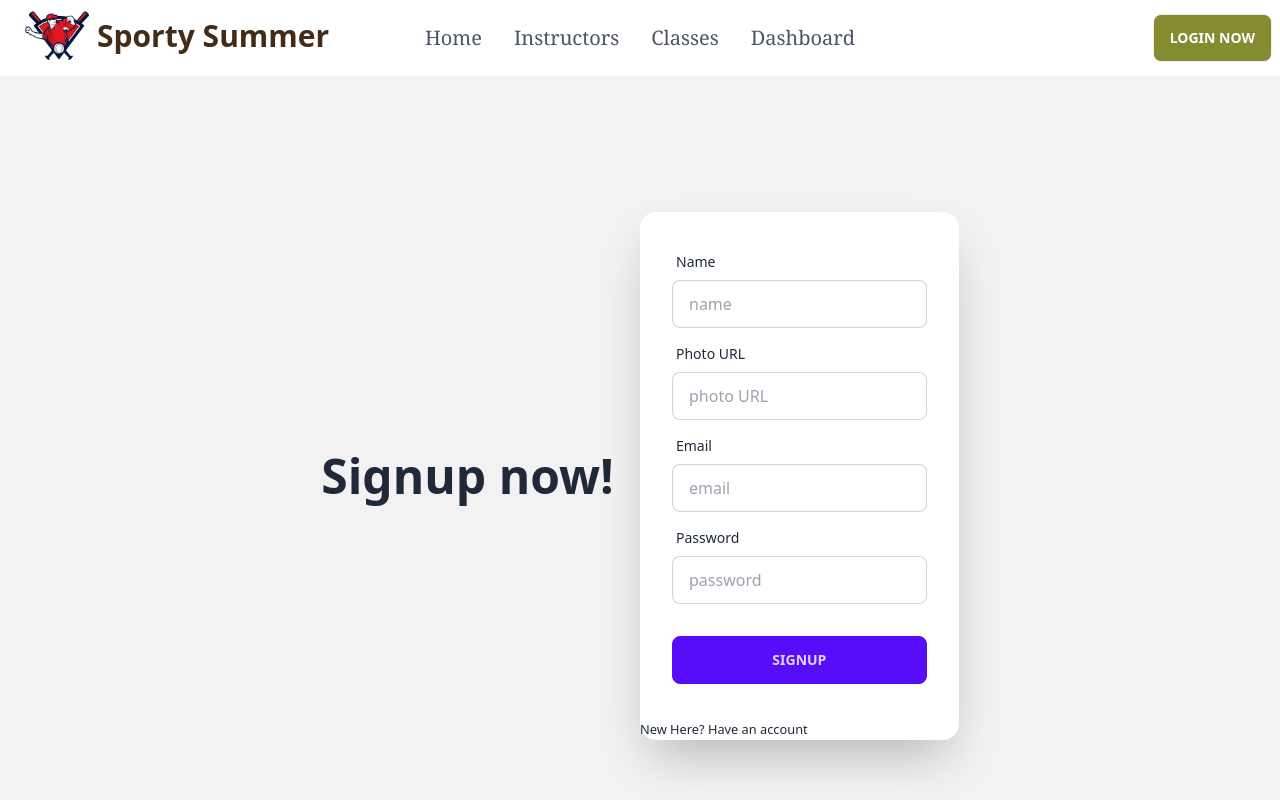
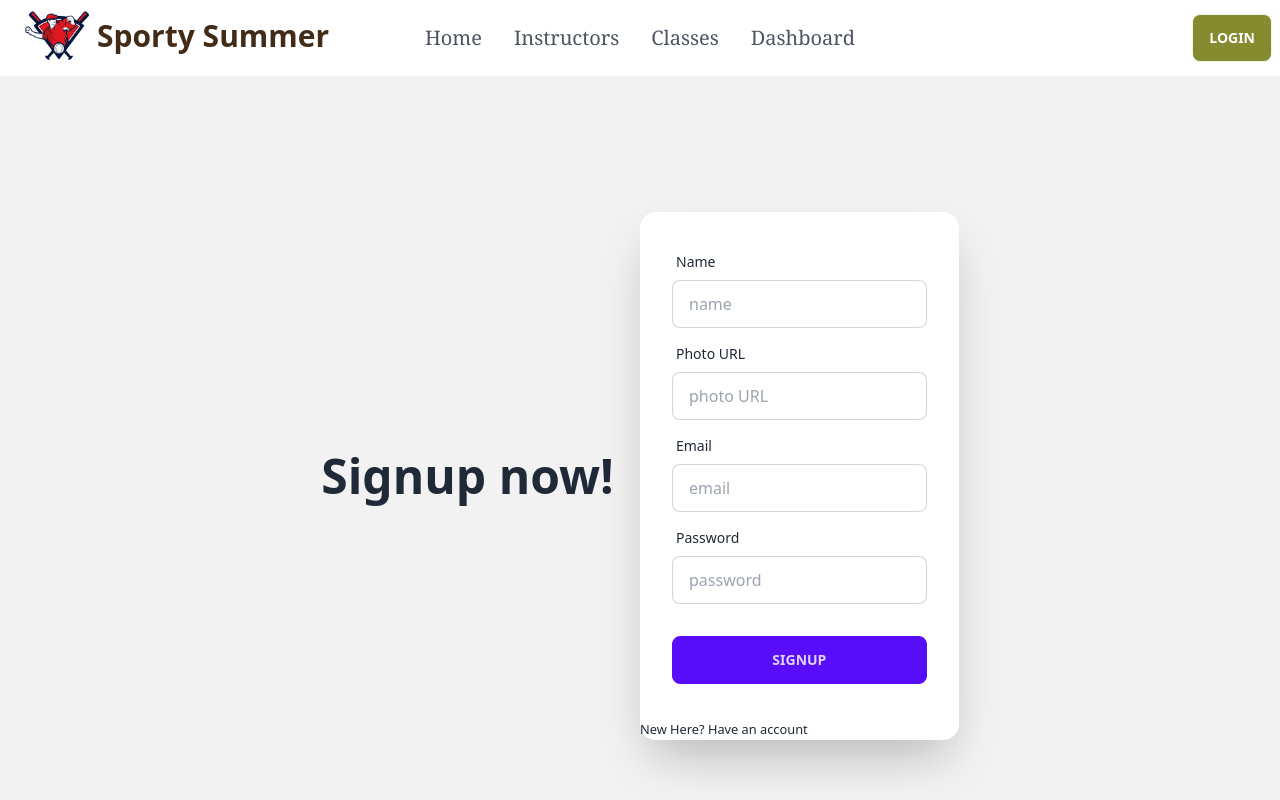
Before and after one commit to Farhad-Tanveer/summer-camp-client, a React (Vite) app: page /register in a window 1280 px wide. Shown: the top 800 px of the page. Built offline with nearby package versions, Linux system fonts and the light colour scheme; no server answers.

Commit message:
added updateUser and show in the navbar

```diff
--- a/src/pages/Login/Register.jsx
+++ b/src/pages/Login/Register.jsx
@@ -2,8 +2,8 @@ import React, { useContext } from "react";
 import { Helmet } from "react-helmet-async";
 import { useForm } from "react-hook-form";
 import { Link, useNavigate } from "react-router-dom";
+import Swal from "sweetalert2";
 import { AuthContext } from "../../providers/AuthProvider";
-import Swal from "sweetalert2";
 
 const Register = () => {
   const {
@@ -13,7 +13,7 @@ const Register = () => {
     formState: { errors },
   } = useForm();
 
-  const { createUser, updateProfile } = useContext(AuthContext);
+  const { createUser, updateUser } = useContext(AuthContext);
   const navigate = useNavigate();
 
   const onSubmit = (data) => {
@@ -21,16 +21,13 @@ const Register = () => {
     createUser(data.email, data.password).then((result) => {
       const loggedUser = result.user;
       console.log(loggedUser);
-      updateProfile(data.name, data.photoURL)
+      updateUser(data.name, data.photoURL)
         .then(() => {
-          console.log("user profile info updated");
           reset();
-          Swal.fire("Successfully Signup");
+          Swal.fire("Successfully created User");
           navigate("/");
         })
-        .catch((error) => {
-          console.log(error);
-        });
+        .catch((error) => console.log(error));
     });
   };
   return (
--- a/src/pages/shared/Navbar/Navbar.jsx
+++ b/src/pages/shared/Navbar/Navbar.jsx
@@ -1,8 +1,19 @@
-import React from "react";
+import React, { useContext } from "react";
 import { Link } from "react-router-dom";
+import { AuthContext } from "../../../providers/AuthProvider";
 import logo from "/logo.png";
 
 const Navbar = () => {
+  const { user, logOut } = useContext(AuthContext);
+
+  const handleLogOut = () => {
+    logOut()
+      .then()
+      .catch((error) => {
+        console.log(error);
+      });
+  };
+
   const navOptions = (
     <>
       <li>
@@ -62,11 +73,33 @@ const Navbar = () => {
           </ul>
         </div>
         <div className="navbar-end">
-          <Link to="/login">
-            <a className="btn bg-[#848C2F] hover:bg-[#6f752b] text-white">
-              login now
-            </a>
-          </Link>
+          {user && (
+            <div className="tooltip tooltip-left" data-tip={user.displayName}>
+              <img
+                src={user.photoURL}
+                className="w-10 h-10 rounded-full border border-black "
+              ></img>
+            </div>
+          )}
+
+          {user ? (
+            <button
+              onClick={handleLogOut}
+              className="btn  bg-[#848c2f] hover:bg-[#606622] text-white ml-5"
+              variant="dark"
+            >
+              Logout
+            </button>
+          ) : (
+            <Link to="/login">
+              <button
+                className="btn text-white bg-[#848c2f] hover:bg-[#606622] "
+                variant="dark"
+              >
+                Login
+              </button>
+            </Link>
+          )}
         </div>
       </div>
     </div>
```
